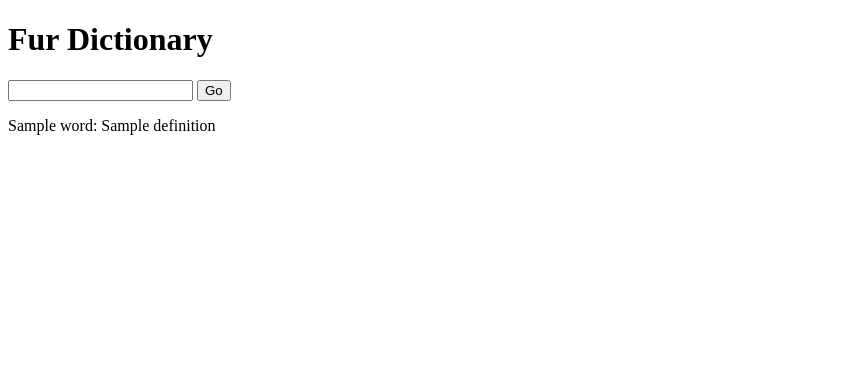
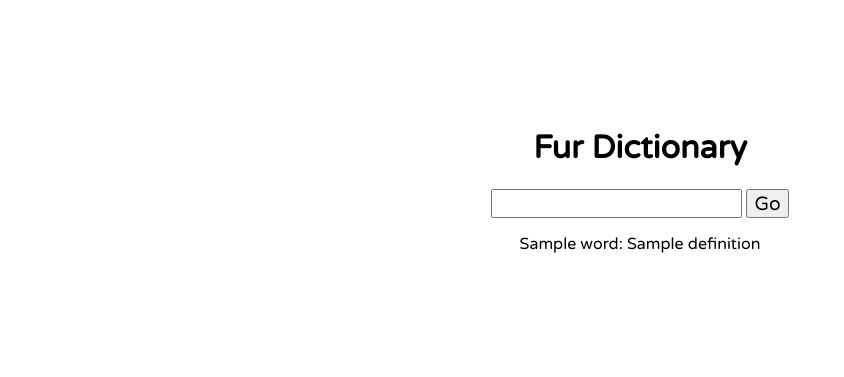
Before and after one commit to furdb/fur-dictionary, a Flask app: template templates/home.html in a window 1280 px wide. Shown: the top 377 px of the page, without its empty margins (0-844 px from the left). Run offline with Flask 2, Linux system fonts and the light colour scheme; the template is opened without the code that fills it: most values are stand-ins (such as "Sample title", 1, 10 or a date in 2020).

Commit message:
Adjusted sizes

```diff
--- a/static/style.css
+++ b/static/style.css
@@ -0,0 +1,18 @@
+@import url('https://fonts.googleapis.com/css2?family=Varela+Round&display=swap');
+
+* {
+    font-family: 'Varela Round', sans-serif;
+}
+
+body {
+    text-align: center;
+    padding: 100px;
+}
+
+.input {
+    font-size: larger;
+}
+
+.btn {
+    font-size: larger;
+}
--- a/templates/home.html
+++ b/templates/home.html
@@ -10,16 +10,19 @@
 </head>
 
 <body>
-    <h1>Fur Dictionary</h1>
+    <main>
+        <h1 class="title">Fur Dictionary</h1>
 
-    <input id="word" />
-    <button type="button" onclick="window.location = '/?word=' + document.getElementById('word').value">Go</button>
+        <input id="word" class="input" />
+        <button type="button" class="btn" onclick="window.location = '/?word=' + document.getElementById('word').value">Go</button>
 
-    {% if word and definition %}
-    <p>
-        {{word}}: {{definition}}
-    </p>
-    {% endif %}
+        {% if word and definition %}
+        <p>
+            <span class="word">{{word}}:</span>
+            <span class="definition">{{definition}}</span>
+        </p>
+        {% endif %}
+    </main>
 </body>
 
 </html>
```
